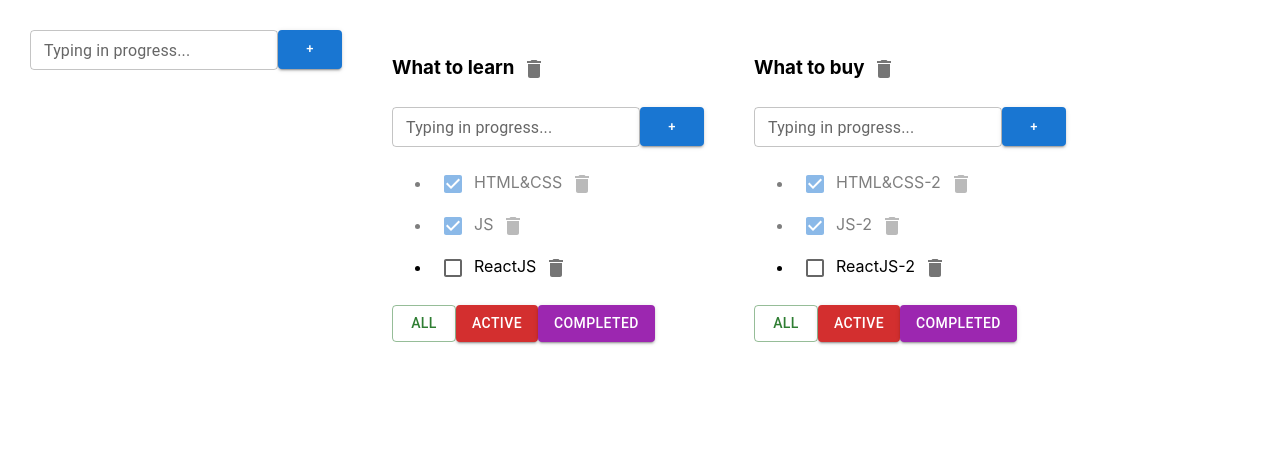
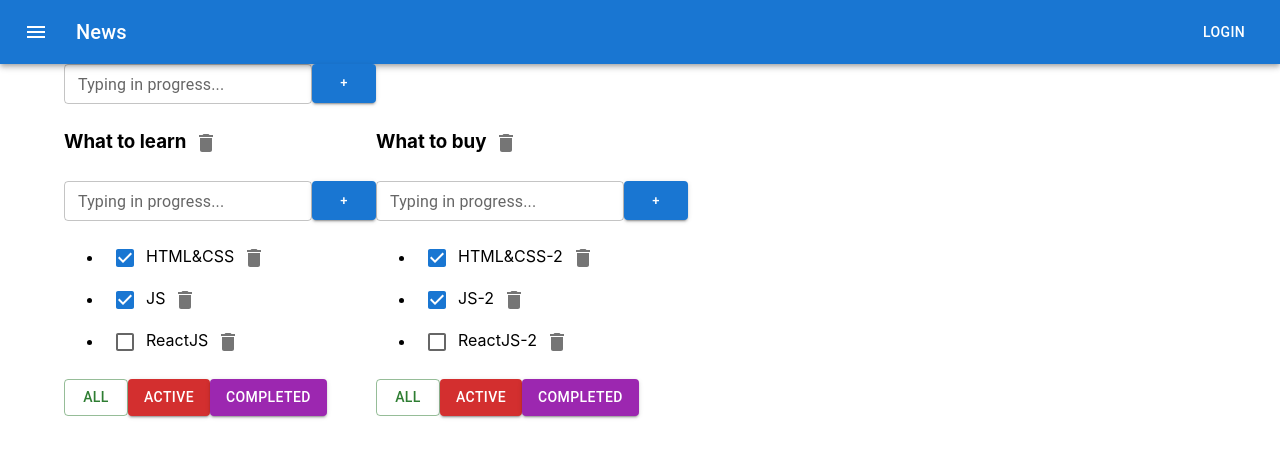
Before and after one commit to andbudha/sandbox, a React (Create React App) app: page / in a window 1280 px wide. Shown: the top 458 px of the page. Built offline with nearby package versions, Linux system fonts and the light colour scheme.

Commit message:
sandbox updated

```diff
--- a/src/App.css
+++ b/src/App.css
@@ -1,8 +1,11 @@
 
+/*
 .App {
   padding: 30px;
   display: flex;
 }
+
+
 
 .App > div {
   margin-right: 50px;
@@ -23,3 +26,6 @@
 .is-done {
   opacity: 0.5;
 }
+
+
+*/
--- a/src/App.tsx
+++ b/src/App.tsx
@@ -3,6 +3,9 @@
 import {Todolist} from './Todolist';
 import {v1} from 'uuid';
 import {Input} from "./Input/Input";
+import ButtonAppBar from "./components/ButtonAppBar/ButtonAppBar";
+import Container from '@mui/material/Container';
+import Grid from '@mui/material/Grid';
 
 
 export type FilterValuesType = "all" | "active" | "completed";
@@ -81,7 +84,13 @@
     }
     return (
         <div className="App">
+
+            <ButtonAppBar/>
+            <Container fixed>
+                <Grid container>
                     <Input callBack={createToDoListHandler}/>
+                </Grid>
+                <Grid container>
                     {todolists.map(list=>{
 
                         let tasksForTodolist = tasks[list.id];
@@ -111,6 +120,10 @@
                             />
                         );
                     })}
+                </Grid>
+
+            </Container>
+
 
         </div>
     )
--- /dev/null
+++ b/src/components/ButtonAppBar/ButtonAppBar.tsx
@@ -0,0 +1,32 @@
+import * as React from 'react';
+import AppBar from '@mui/material/AppBar';
+import Box from '@mui/material/Box';
+import Toolbar from '@mui/material/Toolbar';
+import Typography from '@mui/material/Typography';
+import Button from '@mui/material/Button';
+import IconButton from '@mui/material/IconButton';
+import MenuIcon from '@mui/icons-material/Menu';
+
+export default function ButtonAppBar() {
+    return (
+        <Box sx={{ flexGrow: 1 }}>
+            <AppBar position="static">
+                <Toolbar>
+                    <IconButton
+                        size="large"
+                        edge="start"
+                        color="inherit"
+                        aria-label="menu"
+                        sx={{ mr: 2 }}
+                    >
+                        <MenuIcon />
+                    </IconButton>
+                    <Typography variant="h6" component="div" sx={{ flexGrow: 1 }}>
+                        News
+                    </Typography>
+                    <Button color="inherit">Login</Button>
+                </Toolbar>
+            </AppBar>
+        </Box>
+    );
+}
```
Lines whose indentation alone changed are shown as unchanged.
